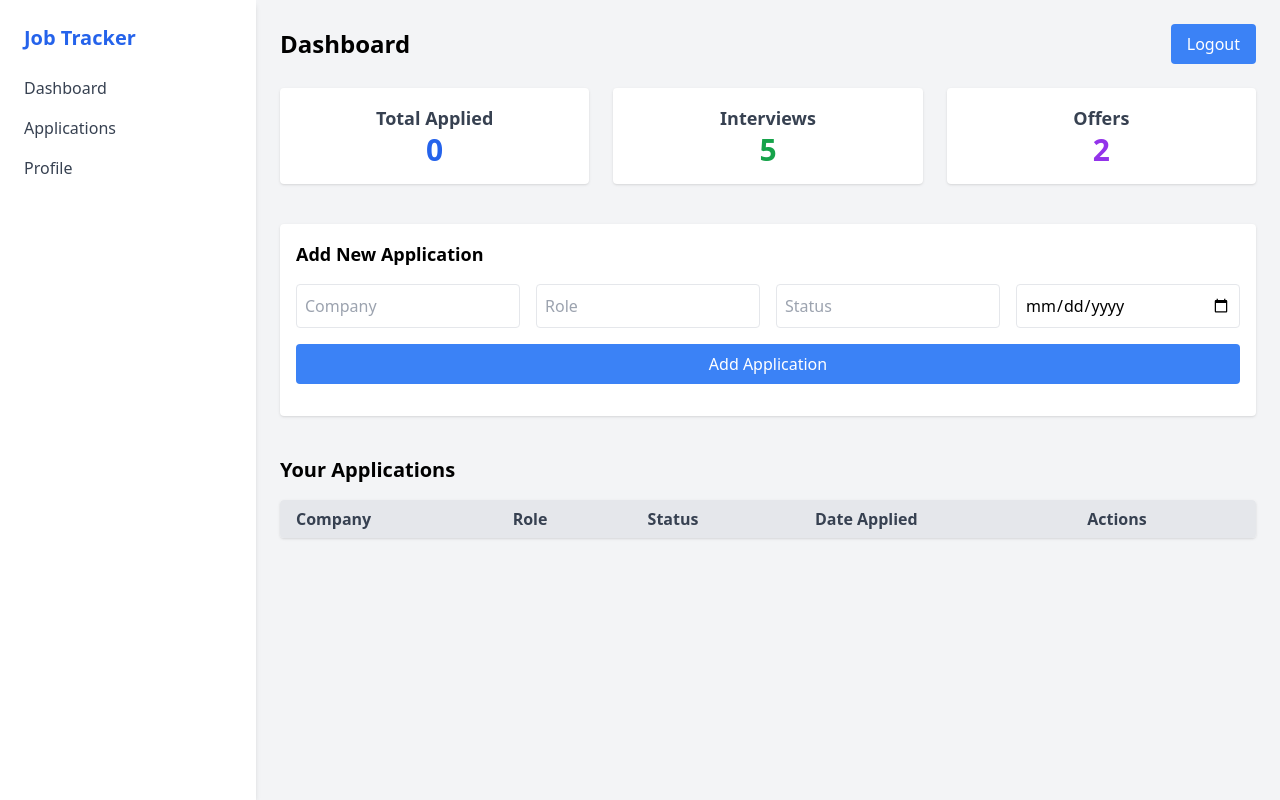
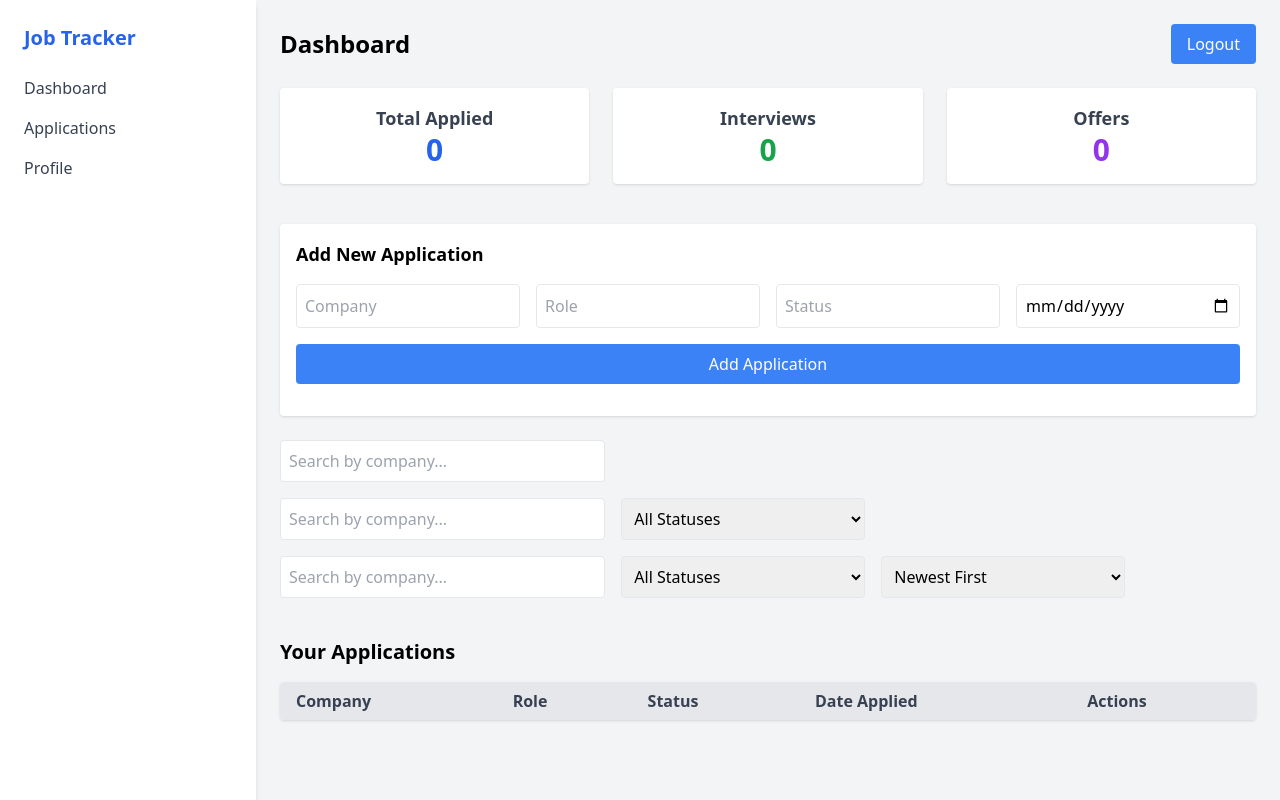
Before and after one commit to ezhil-34/job_tracker_react.js, a React (Vite) app: page /dashboard in a window 1280 px wide. Built offline with nearby package versions, Linux system fonts and the light colour scheme.

Commit message:
dashboard  application sorting by date and company and status

```diff
--- a/src/pages/Dashboard.jsx
+++ b/src/pages/Dashboard.jsx
@@ -1,6 +1,9 @@
-import { useState } from "react";
+import { useState, useEffect } from "react";
 
 export default function Dashboard() {
+  const [searchTerm, setSearchTerm] = useState("");
+  const [statusFilter, setStatusFilter] = useState("");
+  const [sortOrder, setSortOrder] = useState("newest");
   const [applications, setApplications] = useState([]);
   const [formData, setFormData] = useState({
     company: "",
@@ -9,6 +12,17 @@ export default function Dashboard() {
     date: "",
   });
   const [editIndex, setEditIndex] = useState(null);
+
+  // Load from localStorage on mount
+  useEffect(() => {
+    const saved = localStorage.getItem("applications");
+    if (saved) setApplications(JSON.parse(saved));
+  }, []);
+
+  // Save to localStorage on change
+  useEffect(() => {
+    localStorage.setItem("applications", JSON.stringify(applications));
+  }, [applications]);
 
   const handleSubmit = (e) => {
     e.preventDefault();
@@ -66,11 +80,11 @@ export default function Dashboard() {
             </div>
             <div className="bg-white p-4 rounded shadow text-center">
               <h3 className="text-lg font-semibold text-gray-700">Interviews</h3>
-              <p className="text-3xl font-bold text-green-600">5</p>
+              <p className="text-3xl font-bold text-green-600">0</p>
             </div>
             <div className="bg-white p-4 rounded shadow text-center">
               <h3 className="text-lg font-semibold text-gray-700">Offers</h3>
-              <p className="text-3xl font-bold text-purple-600">2</p>
+              <p className="text-3xl font-bold text-purple-600">0</p>
             </div>
           </div>
 
@@ -120,6 +134,67 @@ export default function Dashboard() {
             </form>
           </div>
 
+          {/* Search Input */}
+          <div className="mb-4">
+            <input
+              type="text"
+              placeholder="Search by company..."
+              value={searchTerm}
+              onChange={(e) => setSearchTerm(e.target.value)}
+              className="w-full md:w-1/3 border p-2 rounded"
+            />
+          </div>
+
+          <div className="mb-4 flex flex-col md:flex-row gap-4">
+            <input
+              type="text"
+              placeholder="Search by company..."
+              value={searchTerm}
+              onChange={(e) => setSearchTerm(e.target.value)}
+              className="w-full md:w-1/3 border p-2 rounded"
+            />
+            <select
+              value={statusFilter}
+              onChange={(e) => setStatusFilter(e.target.value)}
+              className="w-full md:w-1/4 border p-2 rounded"
+            >
+              <option value="">All Statuses</option>
+              <option value="Applied">Applied</option>
+              <option value="Interview">Interview</option>
+              <option value="Offer">Offer</option>
+              <option value="Rejected">Rejected</option>
+            </select>
+          </div>
+
+          <div className="mb-4 flex flex-col md:flex-row gap-4">
+            <input
+              type="text"
+              placeholder="Search by company..."
+              value={searchTerm}
+              onChange={(e) => setSearchTerm(e.target.value)}
+              className="w-full md:w-1/3 border p-2 rounded"
+            />
+            <select
+              value={statusFilter}
+              onChange={(e) => setStatusFilter(e.target.value)}
+              className="w-full md:w-1/4 border p-2 rounded"
+            >
+              <option value="">All Statuses</option>
+              <option value="Applied">Applied</option>
+              <option value="Interview">Interview</option>
+              <option value="Offer">Offer</option>
+              <option value="Rejected">Rejected</option>
+            </select>
+            <select
+              value={sortOrder}
+              onChange={(e) => setSortOrder(e.target.value)}
+              className="w-full md:w-1/4 border p-2 rounded"
+            >
+              <option value="newest">Newest First</option>
+              <option value="oldest">Oldest First</option>
+            </select>
+          </div>
+
           {/* Job Application Table */}
           <div className="mt-10">
             <h2 className="text-xl font-semibold mb-4">Your Applications</h2>
@@ -134,7 +209,19 @@ export default function Dashboard() {
                 </tr>
               </thead>
               <tbody>
-                {applications.map((app, index) => (
+                {applications
+                    .filter((app) =>
+                      app.company.toLowerCase().includes(searchTerm.toLowerCase()) &&
+                      (statusFilter === "" || app.status === statusFilter)
+                    )
+                    .sort((a, b) => {
+                      const dateA = new Date(a.date);
+                      const dateB = new Date(b.date);
+                      return sortOrder === "newest"
+                        ? dateB - dateA
+                        : dateA - dateB;
+                    })
+                    .map((app, index) => (
                       <tr key={index} className="border-t">
                         <td className="px-4 py-2">{app.company}</td>
                         <td className="px-4 py-2">{app.role}</td>
```
Lines whose indentation alone changed are shown as unchanged.
